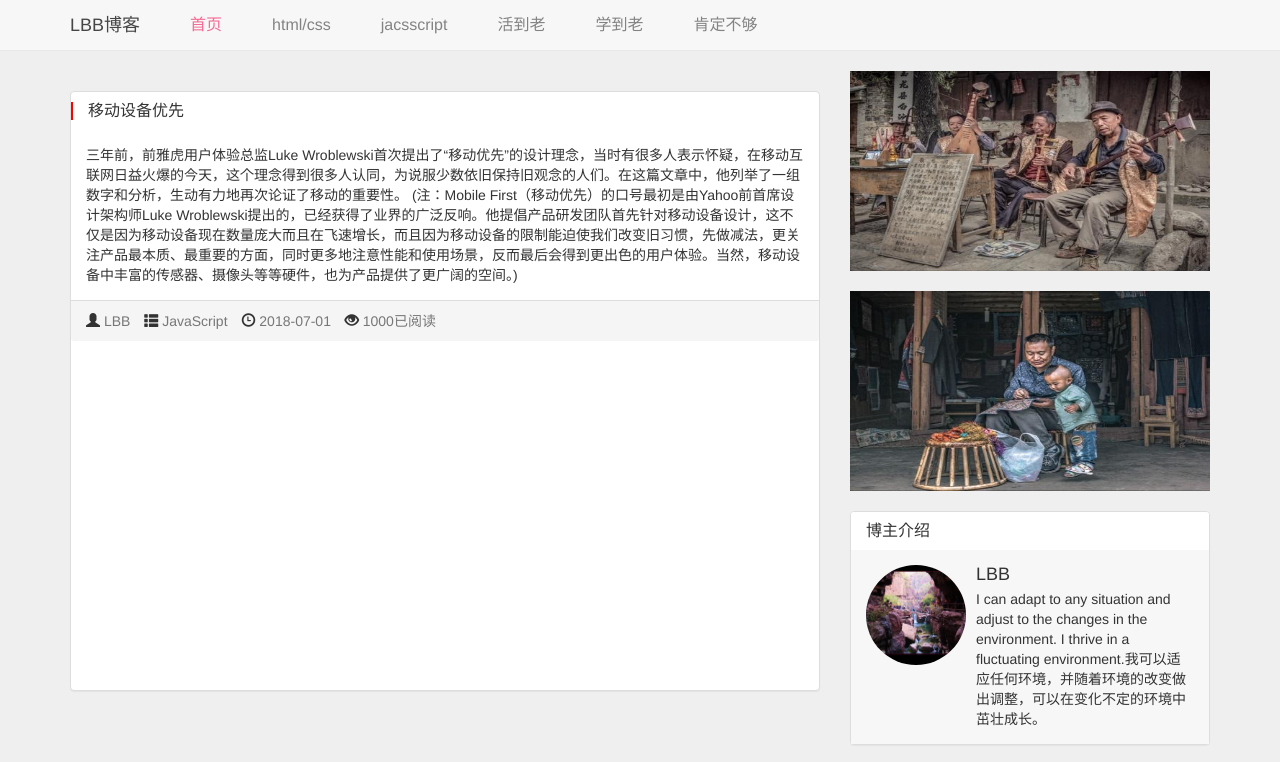
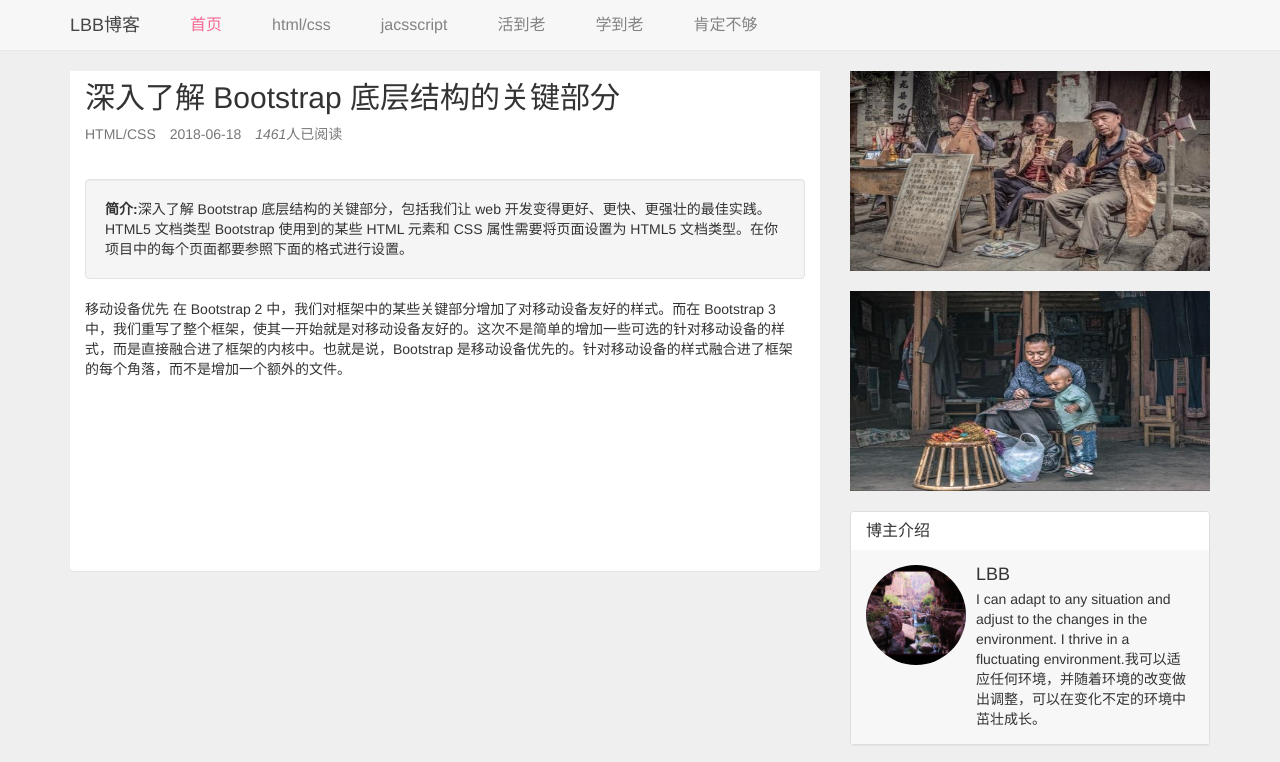
Before and after one commit to gitliuxiangming/gitliuxiangming.github.io, a plain HTML site: page detail.html in a window 1280 px wide. Shown: the top 762 px of the page. Drawn offline with Linux system fonts and the light colour scheme.

Commit message:
first push

```diff
--- a/css/detail.css
+++ b/css/detail.css
@@ -1,3 +1,21 @@
-.detail-content{
-	min-height:600px;
+.detail-item{
+	border: none;
+	min-height: 500px;
 }
+.detail-item .panel-heading{
+	background: #fff;
+    border-radius: 0;
+    border-bottom: none;
+}
+.detail-item .panel-title{
+	font-size: 30px;
+}
+.sub-title{
+	margin-top: 10px;
+}
+.sub-title span{
+	margin-right: 10px;
+}
+.summary-text{
+	font-weight: bold;
+}
--- a/detail.html
+++ b/detail.html
@@ -36,29 +36,23 @@
 		<div class="container">
 			<div class="row">
 				<div class="col-md-8">
-					<div class="panel panel-default content-item detail-content">
-					  <div class="panel-heading">
-					    <h3 class="panel-title">
-					   		<a href="detail.html" class="link">移动设备优先</a>
-						</h3>
-					  </div>
-					  <div class="panel-body">
-					    三年前，前雅虎用户体验总监Luke Wroblewski首次提出了“移动优先”的设计理念，当时有很多人表示怀疑，在移动互联网日益火爆的今天，这个理念得到很多人认同，为说服少数依旧保持旧观念的人们。在这篇文章中，他列举了一组数字和分析，生动有力地再次论证了移动的重要性。
+					<div class="panel panel-default detail-item">
+		              <div class="panel-heading">
+		                <h3 class="panel-title">深入了解 Bootstrap 底层结构的关键部分</h3>
+		                <p class="sub-title text-muted">
+		                  <span>HTML/CSS</span>
+		                  <span>2018-06-18</span>
+		                  <em>1461</em>人已阅读
+		                </p>
 
-						(注：Mobile First（移动优先）的口号最初是由Yahoo前首席设计架构师Luke Wroblewski提出的，已经获得了业界的广泛反响。他提倡产品研发团队首先针对移动设备设计，这不仅是因为移动设备现在数量庞大而且在飞速增长，而且因为移动设备的限制能迫使我们改变旧习惯，先做减法，更关注产品最本质、最重要的方面，同时更多地注意性能和使用场景，反而最后会得到更出色的用户体验。当然，移动设备中丰富的传感器、摄像头等等硬件，也为产品提供了更广阔的空间。)
-
-					  </div>
-					  <div class="panel-footer">
-					  	<span class="glyphicon glyphicon-user"></span>
-					  	<span class="panel-footer-text text-muted">LBB</span>
-					  	<span class="glyphicon glyphicon-th-list"></span>
-					  	<span class="panel-footer-text text-muted">JavaScript</span>
-					  	<span class="glyphicon glyphicon-time"></span>
-					  	<span class="panel-footer-text text-muted">2018-07-01</span>
-					  	<span class="glyphicon glyphicon-eye-open"></span>
-					  	<span class="panel-footer-text text-muted">1000已阅读</span>
-					  </div>
-					</div>
+		              </div>
+		              <div class="panel-body">
+		                <p class="summary well"><span class="summary-text">简介:</span>深入了解 Bootstrap 底层结构的关键部分，包括我们让 web 开发变得更好、更快、更强壮的最佳实践。HTML5 文档类型
+		Bootstrap 使用到的某些 HTML 元素和 CSS 属性需要将页面设置为 HTML5 文档类型。在你项目中的每个页面都要参照下面的格式进行设置。</p>
+		                <p class="content">移动设备优先
+		在 Bootstrap 2 中，我们对框架中的某些关键部分增加了对移动设备友好的样式。而在 Bootstrap 3 中，我们重写了整个框架，使其一开始就是对移动设备友好的。这次不是简单的增加一些可选的针对移动设备的样式，而是直接融合进了框架的内核中。也就是说，Bootstrap 是移动设备优先的。针对移动设备的样式融合进了框架的每个角落，而不是增加一个额外的文件。</p>
+		              </div>
+		            </div>
 
 				</div>
 				<div class="col-md-4 hidden-xs hidden-sm">
```
